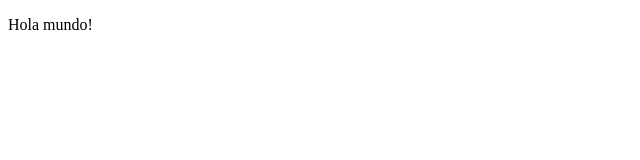
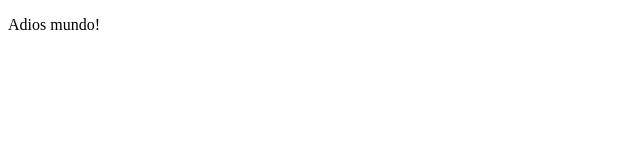
Before and after one commit to cyberpolin/HTML-101, a plain HTML site: page index.html in a window 1280 px wide. Shown: the full height of the page, 0-640 px from the left. Drawn offline with Linux system fonts and the light colour scheme.

Commit message:
Change hola mundo fot adios mundo

```diff
--- a/index.html
+++ b/index.html
@@ -5,6 +5,6 @@
 	<title>Bootstrap wrapper</title>
 </head>
 <body>
-	<p>Hola mundo!</p>
+	<p>Adios mundo!</p>
 </body>
 </html>
```
